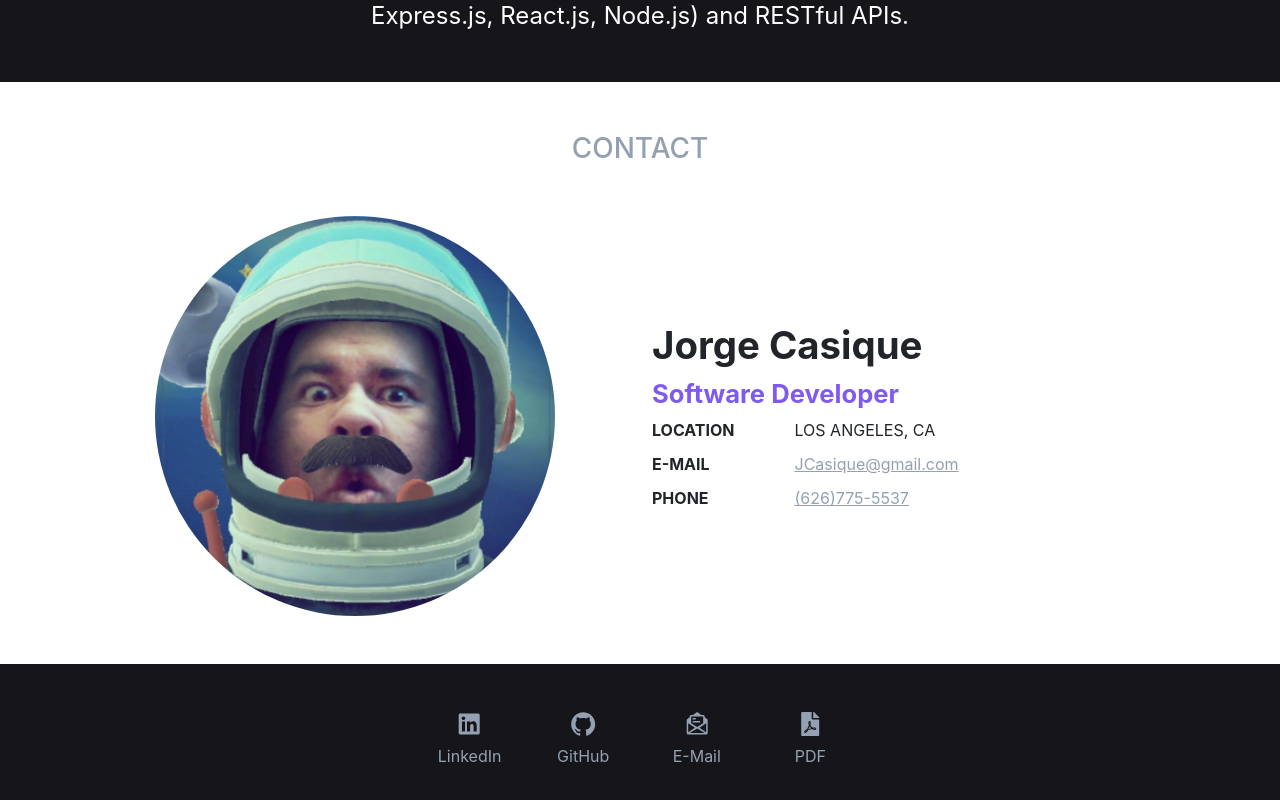
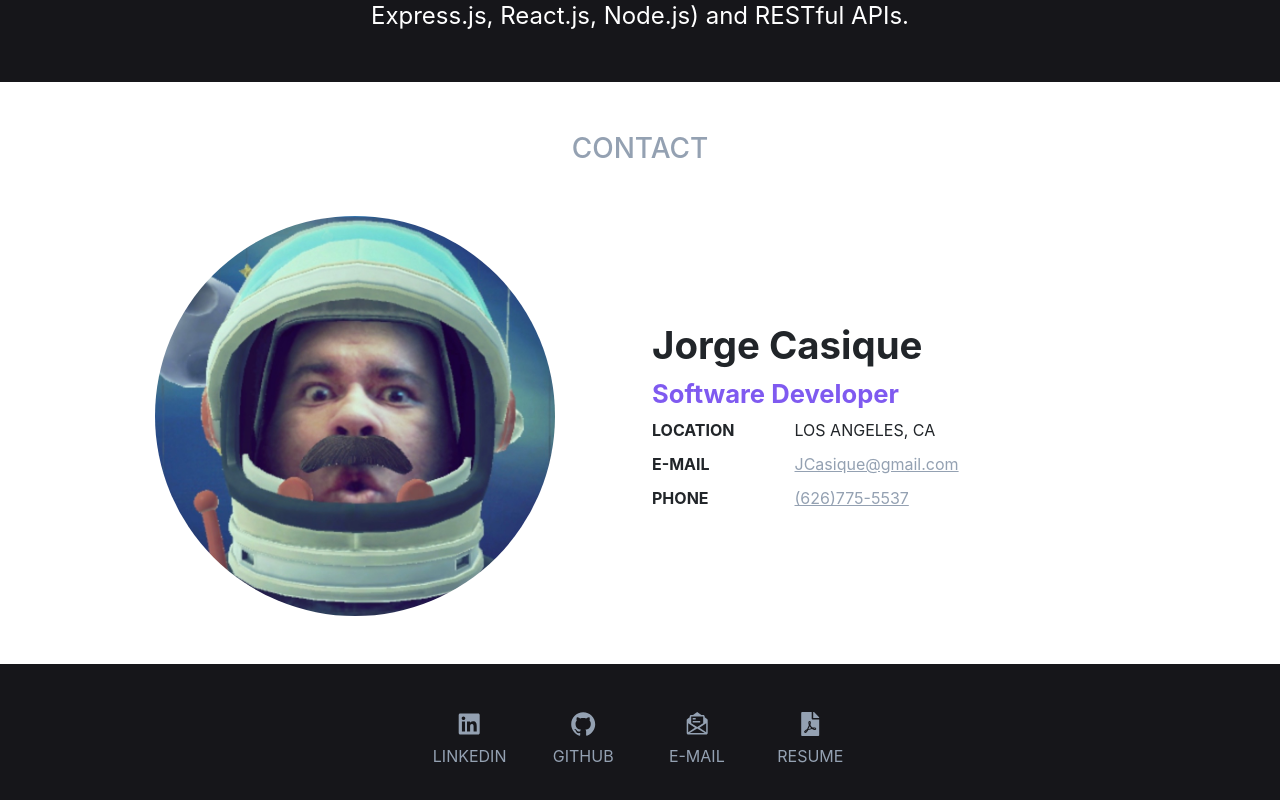
Before and after one commit to Consecratio/portfolio, a React (Create React App) app: page / in a window 1280 px wide. Shown: the part 4076-4876 px from the top of the page. Built offline with nearby package versions, Linux system fonts and the light colour scheme.

Commit message:
capitilized names of footer services, changed PDF to RESUME

```diff
--- a/src/components/Footer.jsx
+++ b/src/components/Footer.jsx
@@ -14,25 +14,25 @@ const Footer = () => {
                         <a href="https://www.linkedin.com/in/jorge-casique/" target="_blank" rel="noopener noreferrer">
                             <FaLinkedin style={{ height: "3vh", width: "3vw", margin: "1vh 2vw" }} />
                         </a>
-                        <p>LinkedIn</p>
+                        <p>LINKEDIN</p>
                     </Col>
                     <Col>
                         <a href="https://github.com/Consecratio" target="_blank" rel="noopener noreferrer">
                             <SiGithub style={{ height: "3vh", width: "3vw", margin: "1vh 2vw" }} />
                         </a>
-                        <p>GitHub</p>
+                        <p>GITHUB</p>
                     </Col>
                     <Col>
                         <a href="mailto:jcasique@gmail.com" target="_blank" rel="noopener noreferrer">
                             <GoMailRead style={{ height: "3vh", width: "3vw", margin: "1vh 2vw" }} />
                         </a>
-                        <p>E-Mail</p>
+                        <p>E-MAIL</p>
                     </Col>
                     <Col>
                         <a href="https://s3.us-west-1.amazonaws.com/jorgecasique.com/Jorge_Casique_Resume.pdf" target="_blank" rel="noopener noreferrer">
                             <FaFilePdf style={{ height: "3vh", width: "3vw", margin: "1vh 2vw" }} />
                         </a>
-                        <p>PDF</p>
+                        <p>RESUME</p>
                     </Col>
                 </Row>
 
```
